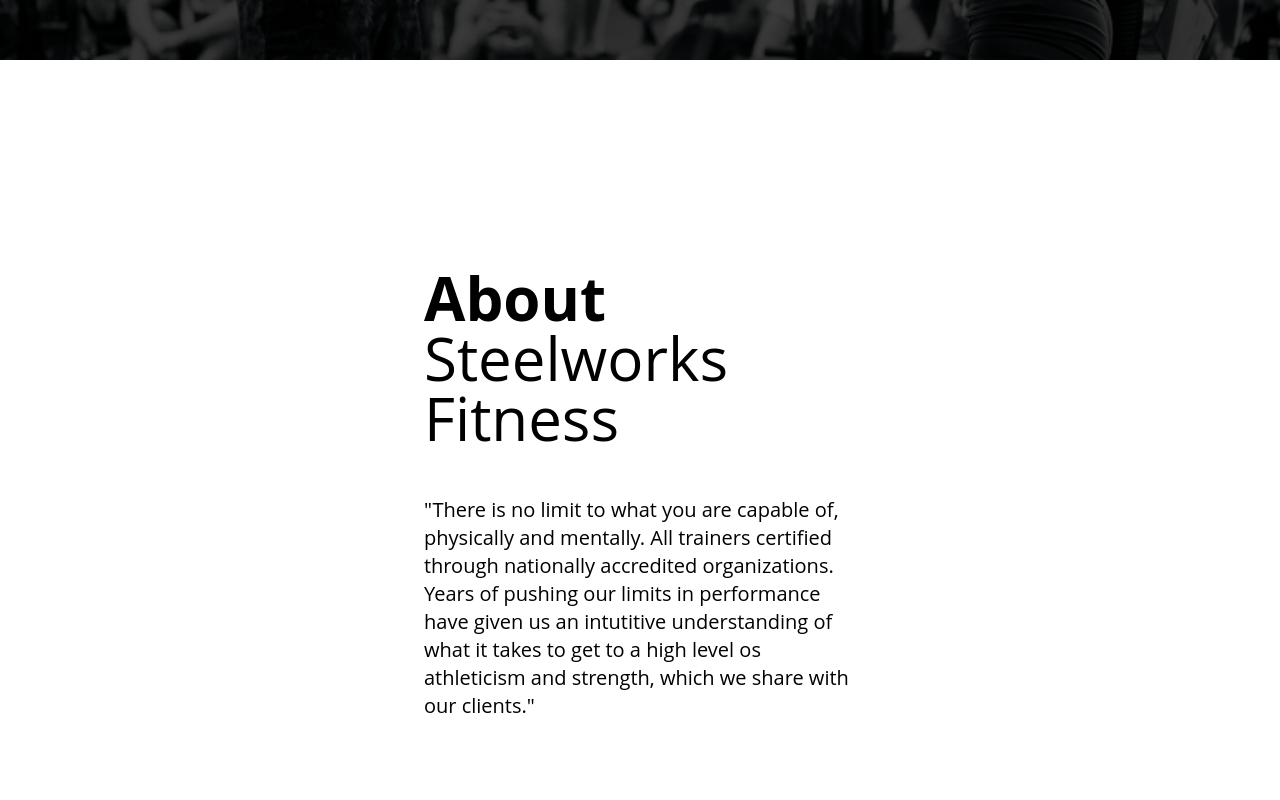
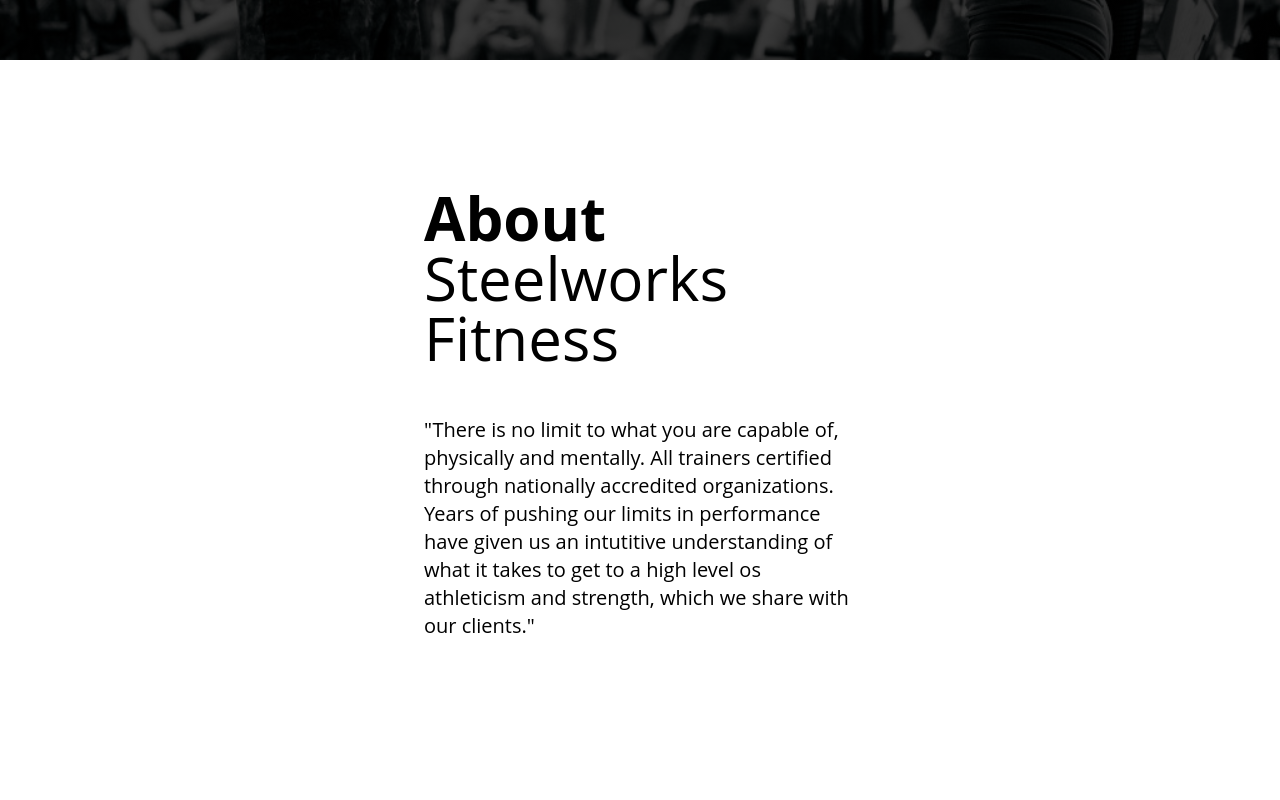
Before and after one commit to RobTheThief/steelworks-ci-5, a React app: page / in a window 1280 px wide. Shown: the part 660-1460 px from the top of the page. Built offline with nearby package versions, Linux system fonts and the light colour scheme; the HTML template or start-up script is replaced by a standard one.

Commit message:
Center contact form.Add nav links to page sections.

```diff
--- a/src/App.css
+++ b/src/App.css
@@ -6,6 +6,7 @@
 
 * {
   font-family: "Open Sans", sans-serif !important;
+  scroll-behavior: smooth;
 }
 
 body {
@@ -13,7 +14,7 @@
 }
 
 body::after {
-  content: '';
+  content: "";
   display: block;
   height: 96px;
 }
@@ -25,7 +26,8 @@
 
 .hero-container {
   background: #000000;
-  background: linear-gradient(rgb(0, 0, 0, 0.753), rgb(0, 0, 0, 0.753)), url('./img/hero1024.jpg');
+  background: linear-gradient(rgb(0, 0, 0, 0.753), rgb(0, 0, 0, 0.753)),
+    url("./img/hero1024.jpg");
   background-size: cover;
   background-repeat: no-repeat;
   width: 100%;
@@ -33,8 +35,14 @@
   overflow: hidden;
 }
 
+.about-section,
+.price-plan-section {
+  padding-top: 4rem;
+  margin-top: 4rem;
+}
+
 .contact-section {
-  background: url('./img/exerciseBike1024.jpg');
+  background: url("./img/exerciseBike1024.jpg");
   background-repeat: no-repeat;
   background-size: cover;
   width: 100%;
--- a/src/components/Sidebar.js
+++ b/src/components/Sidebar.js
@@ -89,33 +89,39 @@
         </Button>
 
         <Button
-          component={Link}
+          component="a"
           className={css`
             justify-content: start !important;
           `}
         >
-          <Link to="/about" className="w-full">
+          <a href="#about" className="w-full">
             About
-          </Link>
+          </a>
         </Button>
 
         <Button
+          component="a"
           className={css`
             justify-content: start !important;
           `}
         >
-          Price Plans
+          <a href="#price-plans" className="w-full">
+            Price Plans
+          </a>
         </Button>
 
         <Button
+          component="a"
           className={css`
             justify-content: start !important;
           `}
         >
-          Contact
+          <a href="#contact_section" className="w-full">
+            Contact
+          </a>
         </Button>
       </Drawer>
-      <footer className='h-24 w-full bg-black flex flex-col justify-center items-center'>
+      <footer className="h-24 w-full bg-black flex flex-col justify-center items-center">
         <p className="text-white">Copyright &#169; Steelworks 2022</p>
       </footer>
     </>
--- a/src/pages/Home.js
+++ b/src/pages/Home.js
@@ -8,7 +8,7 @@
   const classes = "hidden";
   return (
     <>
-      <section className="hero-container">
+      <section className="hero-container" id="hero">
         <div className="mt-16">
           <h2 className="absolute w-full h-full top-0 left-0 text-center m-auto pb-64 lg:text-6xl md:text-4xl sm:text-2xl pt-32 md:pt-64 sm:pt-32 text-blue-500">
             Forge your dream body
@@ -16,7 +16,7 @@
           </h2>
         </div>
       </section>
-      <section className="m-52">
+      <section className="m-52 about-section" id="about">
         <h2 className="lg:text-6xl md:text-4xl sm:text-2xl w-1/2 m-auto mb-12">
           <b>About</b>
           <br />
@@ -35,7 +35,7 @@
         src={pullups}
         alt="Man hanging from a bar, doing pullups"
       />
-      <section className="">
+      <section id="price-plans" className="price-plan-section">
         <div className="border-slate-500 border-y-2 flex flex-col justify-center items-center bg-black p-8 w-full">
           <h2 className="lg:text-6xl md:text-4xl sm:text-2xl text-blue-500">
             Price Plans
@@ -79,17 +79,15 @@
         <h2 id="contact_section_heading" className="hidden">
           CONTACT
         </h2>
+        <div className="w-full h-full flex justify-center items-center">
           <fieldset
             className={css`
-            position: relative;
-            top: 40%;
-            left: 37%;
               width: 490px;
               height: 310px;
               border-radius: 5px;
               border: #64748b solid 2px;
               background-color: rgba(0, 0, 0, 0.473);
-            display:flex;
+              display: flex;
               justify-content: center;
               align-items: center;
             `}
@@ -99,7 +97,9 @@
               className=" w-2/3 h-2/3 flex flex-col"
               method="POST"
             >
-            <label htmlFor="email_field" className='text-white' >Email </label>
+              <label htmlFor="email_field" className="text-white">
+                Email
+              </label>
               <input
                 id="email_field"
                 name="email_field"
@@ -109,7 +109,9 @@
                 required
               />
 
-            <label htmlFor="message_field" className='text-white'>Message </label>
+              <label htmlFor="message_field" className="text-white">
+                Message
+              </label>
               <textarea
                 id="message_field"
                 name="message_field"
@@ -133,6 +135,7 @@
               </Button>
             </form>
           </fieldset>
+        </div>
       </section>
     </>
   );
```
Lines whose indentation alone changed are shown as unchanged.
